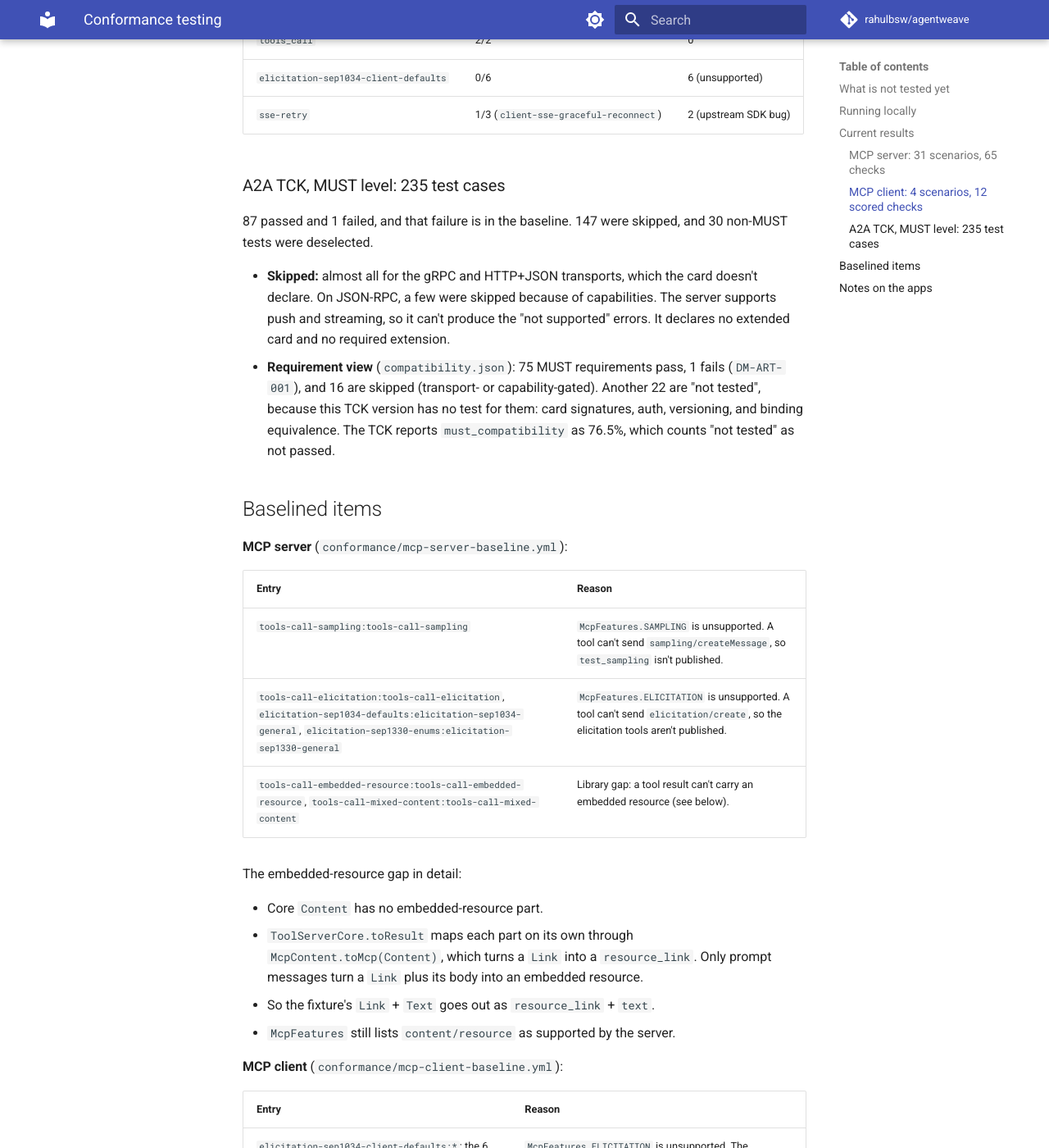
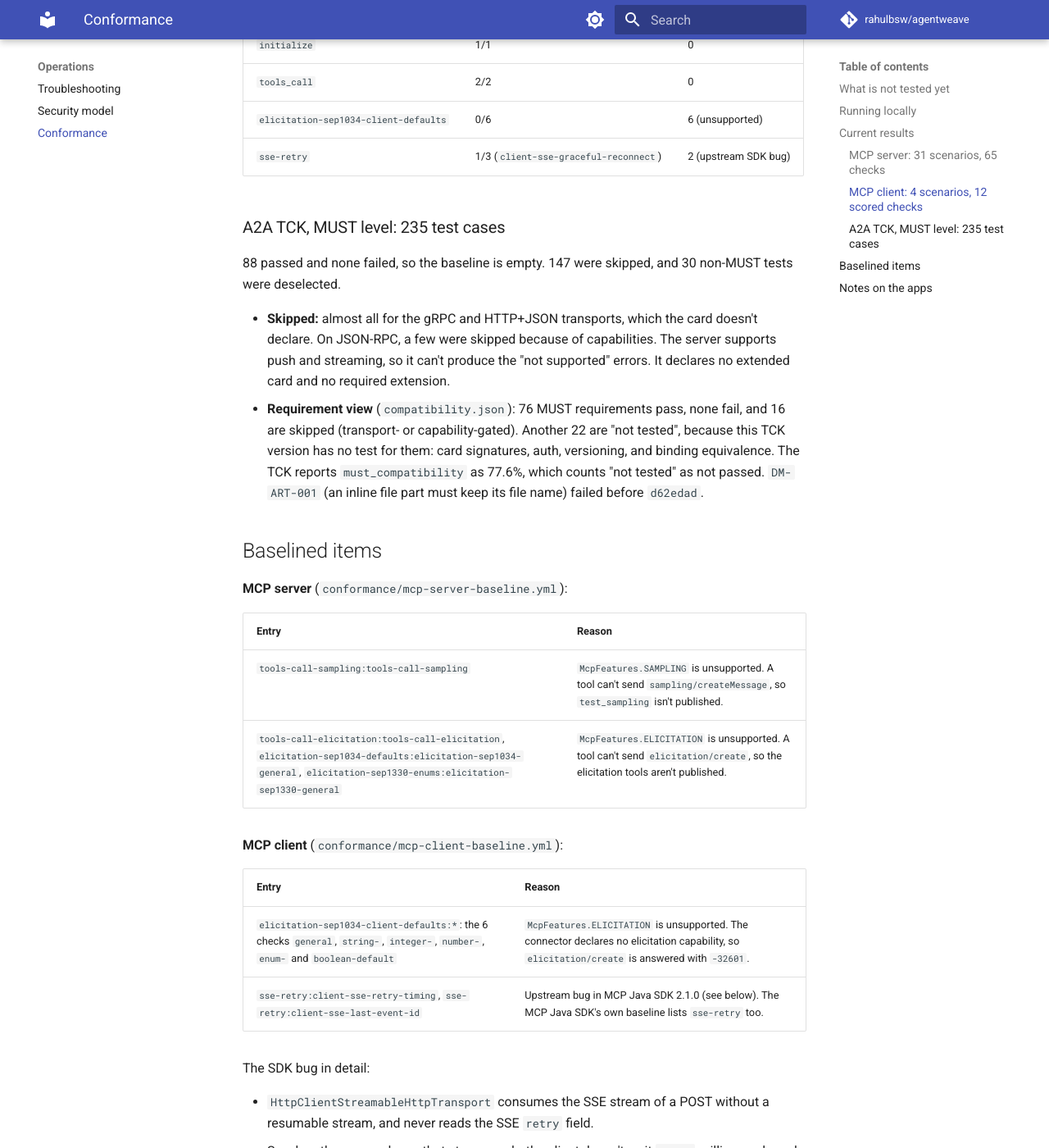
Before and after one commit to rahulbsw/protoweft, an MkDocs documentation site: the page built from docs/operations/conformance.md, in a window 1280 px wide and 1400 px high, scrolled down 3145 px. Shown: the whole window at 82% size. Built offline with MkDocs 1.6.1 and Material for MkDocs 9.7.7, drawn with Linux system fonts in a browser that asks for light colours; comment, search, counter and statistics services are not loaded; some of the changed text lies outside the part shown.

Commit message:
Record the conformance re-run after the content fixes and add the conformance page to the docs nav

```diff
--- a/docs/operations/conformance.md
+++ b/docs/operations/conformance.md
@@ -61,14 +61,16 @@ artifacts.
 
 ## Current results
 
-These come from one local run on 2026-11-05: branch `feat/conformance` at commit `4c1f483`, plus
-the then-uncommitted conformance changes. The apps were built with the JDK 17 toolchain and run
+These come from local runs on 2026-11-05. The MCP server suite and the A2A TCK were re-run on
+`main` after commit `d62edad`, which fixed the two library gaps those suites found (embedded
+resources in MCP tool results, and inline file names in A2A); the MCP client figures are from the
+first run at commit `4c1f483`. The apps were built with the JDK 17 toolchain and run
 on JDK 21.0.10, with Node 26.3.1, Python 3.12.0 and uv 0.5.1. All three scripts exited 0.
 
 ### MCP server: 31 scenarios, 65 checks
 
-59 checks passed. 6 failed, all in the baseline, and each in a different scenario. 25 scenarios
-passed completely.
+61 checks passed. 4 failed, all in the baseline (sampling and elicitation, which AgentWeave does
+not support), each in a different scenario. 27 scenarios passed completely.
 
 | Scenarios | Result |
 |---|---|
@@ -76,9 +78,9 @@ passed completely.
 | `tools-list`, `tools-call-simple-text`, `tools-call-image`, `tools-call-audio`, `tools-call-with-logging`, `tools-call-error`, `tools-call-with-progress` | pass |
 | `resources-list`, `resources-read-text`, `resources-read-binary`, `resources-templates-read`, `resources-subscribe`, `resources-unsubscribe` | pass |
 | `prompts-list`, `prompts-get-simple`, `prompts-get-with-args`, `prompts-get-embedded-resource`, `prompts-get-with-image` | pass |
+| `tools-call-embedded-resource`, `tools-call-mixed-content` | pass (failed before `d62edad`) |
 | `server-sse-multiple-streams`, `dns-rebinding-protection` | pass |
 | `tools-call-sampling`, `tools-call-elicitation`, `elicitation-sep1034-defaults`, `elicitation-sep1330-enums` | 1 baselined check each (unsupported) |
-| `tools-call-embedded-resource`, `tools-call-mixed-content` | 1 baselined check each (library gap) |
 
 In every scenario with a failure, the `wire-schema-valid` check still passed.
 
@@ -95,17 +97,18 @@ In every scenario with a failure, the `wire-schema-valid` check still passed.
 
 ### A2A TCK, MUST level: 235 test cases
 
-87 passed and 1 failed, and that failure is in the baseline. 147 were skipped, and 30 non-MUST
-tests were deselected.
+88 passed and none failed, so the baseline is empty. 147 were skipped, and 30 non-MUST tests were
+deselected.
 
 - **Skipped:** almost all for the gRPC and HTTP+JSON transports, which the card doesn't declare.
   On JSON-RPC, a few were skipped because of capabilities. The server supports push and
   streaming, so it can't produce the "not supported" errors. It declares no extended card and no
   required extension.
-- **Requirement view** (`compatibility.json`): 75 MUST requirements pass, 1 fails (`DM-ART-001`),
-  and 16 are skipped (transport- or capability-gated). Another 22 are "not tested", because this
-  TCK version has no test for them: card signatures, auth, versioning, and binding equivalence.
-  The TCK reports `must_compatibility` as 76.5%, which counts "not tested" as not passed.
+- **Requirement view** (`compatibility.json`): 76 MUST requirements pass, none fail, and 16 are
+  skipped (transport- or capability-gated). Another 22 are "not tested", because this TCK version
+  has no test for them: card signatures, auth, versioning, and binding equivalence. The TCK
+  reports `must_compatibility` as 77.6%, which counts "not tested" as not passed. `DM-ART-001`
+  (an inline file part must keep its file name) failed before `d62edad`.
 
 ## Baselined items
 
@@ -115,16 +118,6 @@ tests were deselected.
 |---|---|
 | `tools-call-sampling:tools-call-sampling` | `McpFeatures.SAMPLING` is unsupported. A tool can't send `sampling/createMessage`, so `test_sampling` isn't published. |
 | `tools-call-elicitation:tools-call-elicitation`, `elicitation-sep1034-defaults:elicitation-sep1034-general`, `elicitation-sep1330-enums:elicitation-sep1330-general` | `McpFeatures.ELICITATION` is unsupported. A tool can't send `elicitation/create`, so the elicitation tools aren't published. |
-| `tools-call-embedded-resource:tools-call-embedded-resource`, `tools-call-mixed-content:tools-call-mixed-content` | Library gap: a tool result can't carry an embedded resource (see below). |
-
-The embedded-resource gap in detail:
-
-- Core `Content` has no embedded-resource part.
-- `ToolServerCore.toResult` maps each part on its own through `McpContent.toMcp(Content)`, which
-  turns a `Link` into a `resource_link`. Only prompt messages turn a `Link` plus its body into an
-  embedded resource.
-- So the fixture's `Link` + `Text` goes out as `resource_link` + `text`.
-- `McpFeatures` still lists `content/resource` as supported by the server.
 
 **MCP client** (`conformance/mcp-client-baseline.yml`):
 
@@ -141,18 +134,7 @@ The SDK bug in detail:
   doesn't reconnect with `Last-Event-ID`.
 - The `tools/call` then times out.
 
-**A2A TCK** (`conformance/a2a-tck-baseline.yml`):
-
-| Entry | Reason |
-|---|---|
-| `tests.compatibility.core_operations.test_artifacts.TestFileArtifact::test_task_has_file_artifact[jsonrpc]` (`DM-ART-001`) | Library gap: an inline-bytes file part can't carry a file name (see below). |
-
-The file-name gap in detail:
-
-- Core `Content.Data(mimeType, base64Data)` has no file name.
-- `A2aMapping` sends `FileWithBytes(mimeType, "", bytes)`, so the TCK finds no `output.txt`
-  filename.
-- File parts by URI keep their name through `Content.Link.name`.
+**A2A TCK** (`conformance/a2a-tck-baseline.yml`): empty.
 
 The TCK has no baseline option. `a2a-tck.sh` compares the failed and errored cases in its JUnit
 report with this list, using the same rules as the MCP suite.
--- a/mkdocs.yml
+++ b/mkdocs.yml
@@ -92,6 +92,7 @@ nav:
   - Operations:
       - Troubleshooting: operations/troubleshooting.md
       - Security model: operations/security-model.md
+      - Conformance: operations/conformance.md
   - Reference:
       - reference/index.md
       - Changelog: reference/changelog.md
```
Also changed, not shown: other parts of docs/operations/conformance.md (+1 -0 lines).
